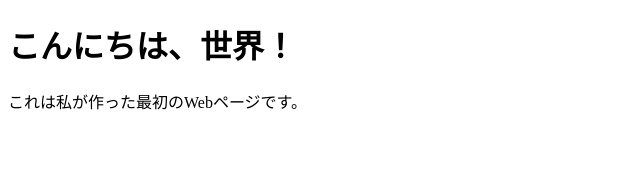
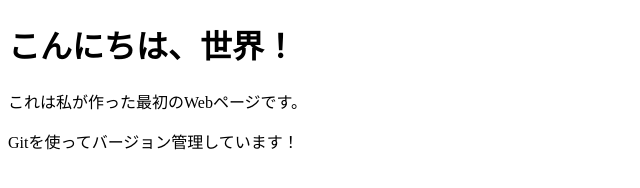
Before and after one commit to sato-325/my-first-project, a plain HTML site: page index.html in a window 1280 px wide. Shown: the whole page, without its empty margins (0-640 px from the left). Drawn offline with Linux system fonts and the light colour scheme.

Commit message:
Gitの説明を追加

```diff
--- a/index.html
+++ b/index.html
@@ -8,5 +8,6 @@
 <body>
     <h1>こんにちは、世界！</h1>
     <p>これは私が作った最初のWebページです。</p>
+    <p>Gitを使ってバージョン管理しています！</p> <!-- この行を追加 -->
 </body>
 </html>
```
